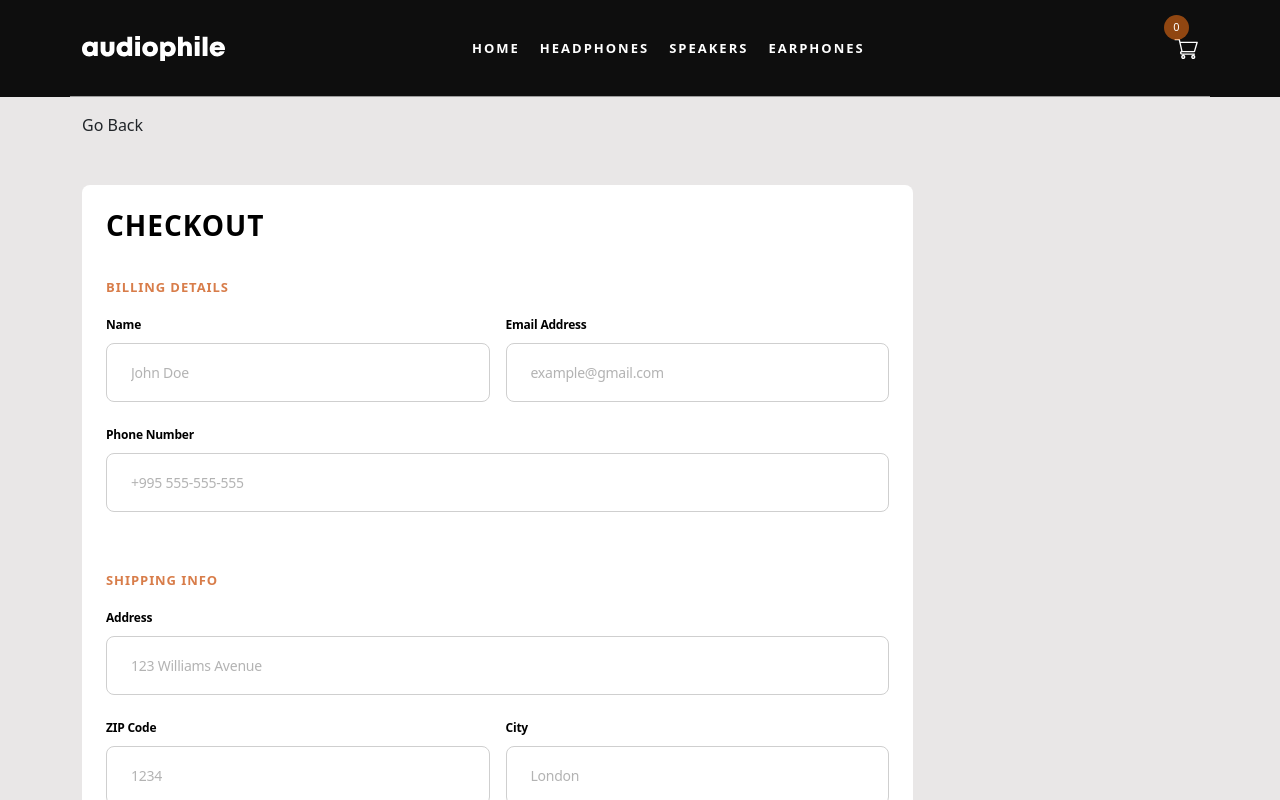
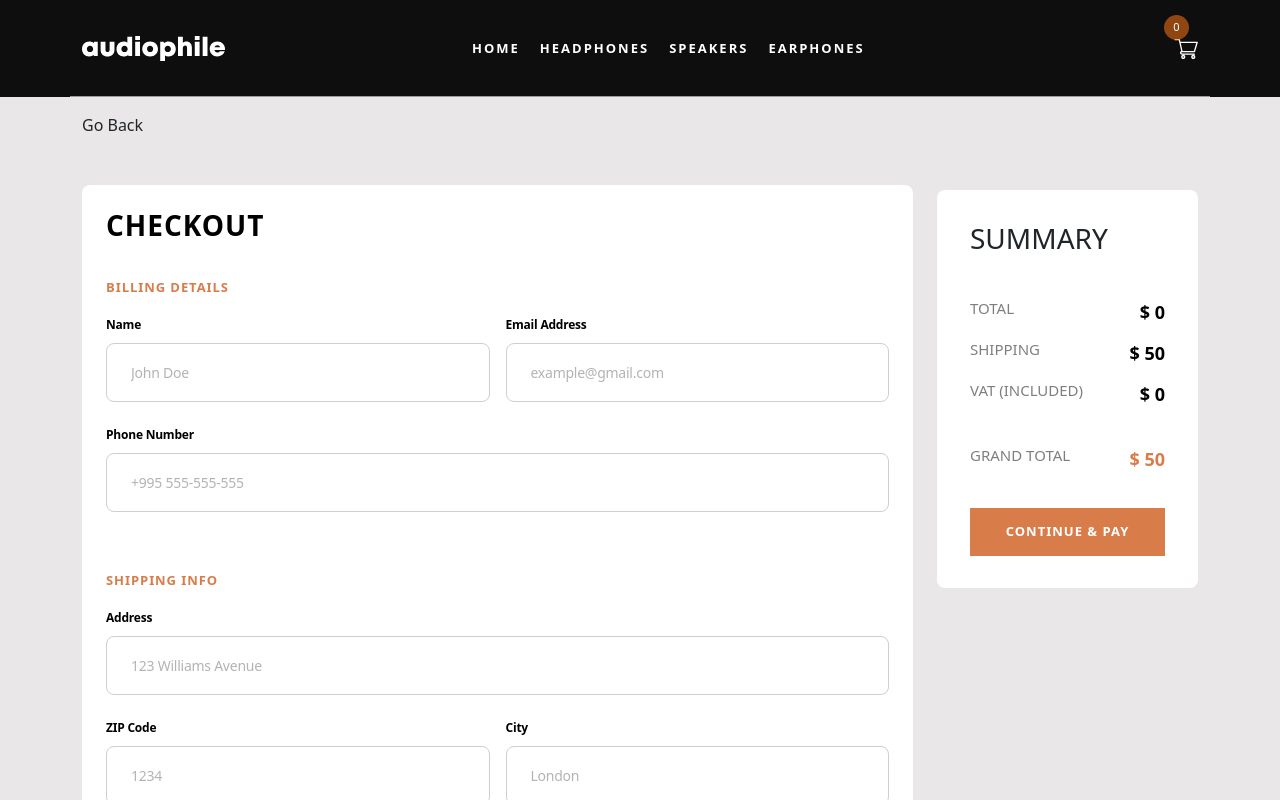
Before and after one commit to Ctato1/audiophile, a React (Create React App) app: page /checkout in a window 1280 px wide. Shown: the top 800 px of the page. Built offline with nearby package versions, Linux system fonts and the light colour scheme.

Commit message:
fix bugs

```diff
--- a/src/components/Header/Header.jsx
+++ b/src/components/Header/Header.jsx
@@ -53,9 +53,6 @@ const Header = () => {
   const totalQuantity = useSelector((state) => state.cart.totalQuantity);
   const totalAmount = useSelector((state) => state.cart.totalAmount);
   const cartItems = useSelector((state) => state.cart.cartItems);
-  useEffect(() => {
-    console.log(cartItems);
-  }, [cartItems]);
 
   const [toggleCart, setToggleCart] = useState(false);
 
@@ -80,7 +77,7 @@ const Header = () => {
             </svg>
           </Col>
           <Col lg={4} md={3} xs={6}>
-            <div className="header__logo">
+            <div className="header__logo" style={{cursor:'pointer'}} onClick={()=>navigate('/')}>
               <svg
                 xmlns="http://www.w3.org/2000/svg"
                 width="143"
--- a/src/components/Header/header.css
+++ b/src/components/Header/header.css
@@ -35,6 +35,7 @@
 }
 .header__cart {
   position: relative;
+  z-index: 4;
 }
 .header__cart .cart__badge {
   position: absolute;
@@ -89,6 +90,7 @@
   top: 0;
   right: 0;
   bottom: 0;
+  z-index: 3;
 }
 
 .toggle__cart {
--- a/src/pages/Checkout.jsx
+++ b/src/pages/Checkout.jsx
@@ -1,12 +1,18 @@
 import { useNavigate } from "react-router-dom";
 import "../styles/checkout.css";
 import { Container, Row, Col } from "reactstrap";
-import { useState } from "react";
+import { useEffect, useState } from "react";
+import { useSelector } from "react-redux";
 
 const Checkout = () => {
   const navigate = useNavigate();
 
+  const cartItems = useSelector((state) => state.cart.cartItems);
+  const totalAmount = useSelector((state) => state.cart.totalAmount);
+  const shipping = 50;
+
   const [payment, setPayment] = useState(false);
+
   return (
     <Container>
       <Row>
@@ -160,7 +166,48 @@ const Checkout = () => {
             </form>
           </section>
         </Col>
-        <Col lg="3"></Col>
+        <Col lg="3">
+          <section className="summary-field">
+            <h3>SUMMARY</h3>
+            <div className="chosen-items">
+              {cartItems.map((item) => (
+                <section className="card-info" key={item.id}>
+                  <div className="card-info-first">
+                    <div className="card-info-image">
+                      <img src={item.image} alt={item.title} />
+                    </div>
+                    <div className="card-info-title">
+                      <h5>{item.title}</h5>
+                      <p>$ {item.price}</p>
+                    </div>
+                  </div>
+                  <div className="card-info-second">
+                    <span>x{item.quantity}</span>
+                  </div>
+                </section>
+              ))}
+            </div>
+            <div className="items-info">
+              <section className="items-info-section">
+                <h5>TOTAL</h5>
+                <b>$ {totalAmount}</b>
+              </section>
+              <section className="items-info-section">
+                <h5>SHIPPING</h5>
+                <b>$ {shipping}</b>
+              </section>
+              <section className="items-info-section">
+                <h5>VAT (INCLUDED)</h5>
+                <b>$ 0</b>
+              </section>
+              <section className="items-info-section ">
+                <h5>GRAND TOTAL</h5>
+                <b>$ {totalAmount + shipping}</b>
+              </section>
+            </div>
+            <button>CONTINUE & PAY</button>
+          </section>
+        </Col>
       </Row>
     </Container>
   );
--- a/src/pages/ProductDetails.jsx
+++ b/src/pages/ProductDetails.jsx
@@ -46,7 +46,7 @@ const ProductDetails = () => {
     }
     return jsxElements; // Return the array of JSX elements
   }
-  const cartTotalAmount = useSelector((state) => state.cart.cartItems);
+
   function addToCart() {
     if (number === 0) {
       return;
--- a/src/store/shopping-cart/CartSlice.js
+++ b/src/store/shopping-cart/CartSlice.js
@@ -11,7 +11,6 @@ const cartSlice = createSlice({
   reducers: {
     addItem(state, action) {
       const newItem = action.payload;
-      console.log(newItem);
       const existingItem = state.cartItems.find(
         (item) => item.id === newItem.id
       );
--- a/src/styles/checkout.css
+++ b/src/styles/checkout.css
@@ -1,10 +1,10 @@
-body{
+body {
   background: #e9e7e7;
 }
 .checkout-field {
   border-radius: 8px;
   background: #fff;
-  padding:24px;
+  padding: 24px;
 }
 .checkout-field h3 {
   color: #000;
@@ -29,11 +29,11 @@ body{
   letter-spacing: -0.214px;
   margin-bottom: 9px;
 }
-.checkout-field input::placeholder{
+.checkout-field input::placeholder {
   font-weight: 300;
   color: rgba(163, 163, 163, 0.825);
 }
-.checkout-field input:focus{
+.checkout-field input:focus {
   outline: 1px solid #d87d4a;
 }
 .checkout-field input {
@@ -85,45 +85,146 @@ body{
   gap: 10px;
 }
 
-.payment-details .payment-select input[type='radio']{
-    accent-color: #D87D4A;
+.payment-details .payment-select input[type="radio"] {
+  accent-color: #d87d4a;
   transform: translateY(8px);
 }
-.payment-details .payment-select input[type='radio']:focus{
+.payment-details .payment-select input[type="radio"]:focus {
   outline: none;
 }
 /* payment card */
-.payment-card{
+.payment-card {
   display: flex;
   flex-direction: column;
 }
-.card-number{
+.card-number {
   display: flex;
   flex-direction: column;
 }
-.card-pin{
+.card-pin {
   display: flex;
   flex-direction: column;
 }
-.desktop-div{
+.desktop-div {
   display: flex;
   flex-direction: column;
 }
 /* summary section */
+.summary-field {
+  margin-top: 10px;
+  padding: 32px 33px;
+  border-radius: 8px;
+  background: #fff;
+  overflow: hidden;
+}
+.chosen-items {
+  display: flex;
+  flex-direction: column;
+  gap: 24px;
+}
+.card-info {
+  display: flex;
+  align-items: center;
+  justify-content: space-between;
+  flex-wrap: wrap;
+}
+.card-info-first {
+  display: flex;
+  gap: 16px;
+}
+.card-info-image {
+  width: 64px;
+  height: 64px;
+  background-color: #f1f1f1;
+  border-radius: 8px;
+  display: flex;
+  align-items: center;
+  justify-content: center;
+}
+.card-info-image img {
+  width: 60px;
+  height: 60px;
+  transform: scale(0.8);
+  object-fit: cover;
+  background-size: cover;
+  background-position: center;
+  background-repeat: no-repeat;
+}
+.card-info-title h5 {
+  display: -webkit-box;
+  width: 100px;
+  -webkit-line-clamp: 1;
+  -webkit-box-orient: vertical;
+  overflow: hidden;
+}
+/* info section */
+.items-info {
+  margin-top: 32px;
+  display: flex;
+  flex-direction: column;
+  gap: 8px;
+}
+.items-info .items-info-section {
+  display: flex;
+  align-items: center;
+  justify-content: space-between;
+}
+.items-info-section h5 {
+  color: #000;
+  font-size: 15px;
+  opacity: 0.5;
+  font-weight: 400;
+  line-height: 25px; /* 166.667% */
+}
+.items-info-section b {
+  color: #000;
+  font-size: 18px;
+  font-weight: 700;
+  text-transform: uppercase;
+}
+.items-info .items-info-section:last-child {
+  margin-top: 24px;
+}
+.items-info .items-info-section:last-child b {
+  color: #d87d4a;
+}
+.summary-field button {
+  margin-top: 32px;
+  width: 100%;
+  border: none;
+  height: 48px;
+  background: #d87d4a;
 
-
+  color: #fff;
+  font-size: 13px;
+  font-weight: 700;
+  letter-spacing: 1px;
+  text-transform: uppercase;
+}
 /* media section */
 
-@media only screen and (min-width:768px){
-    .desktop-field{
+@media only screen and (min-width: 768px) {
+  .desktop-field {
     width: 100%;
     display: flex;
     flex-direction: row;
     justify-content: space-between;
     gap: 16px;
   }
-    .desktop-field .desktop-div{
+  .desktop-field .desktop-div {
     width: 50%;
   }
-
+  .form-sixth {
+    display: flex;
+    width: 100%;
   }
+  .form-sixth h4 {
+    width: 50%;
+  }
+  .form-sixth .payment-details {
+    width: 50%;
+  }
+  .summary-field {
+    margin-top: 5px;
+  }
+}
```
Lines whose indentation alone changed are shown as unchanged.
